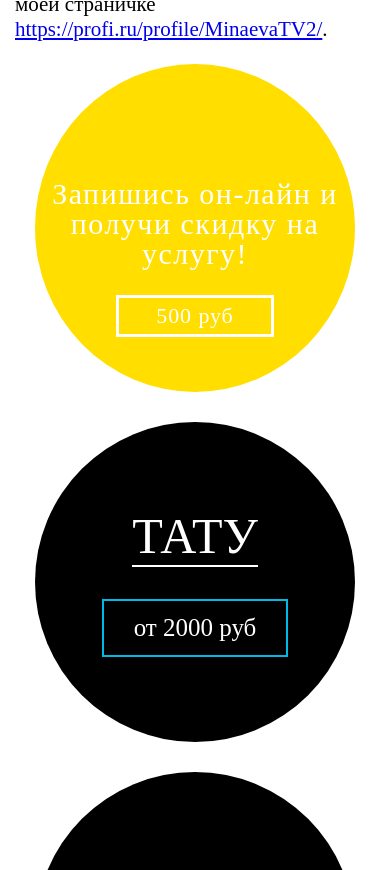
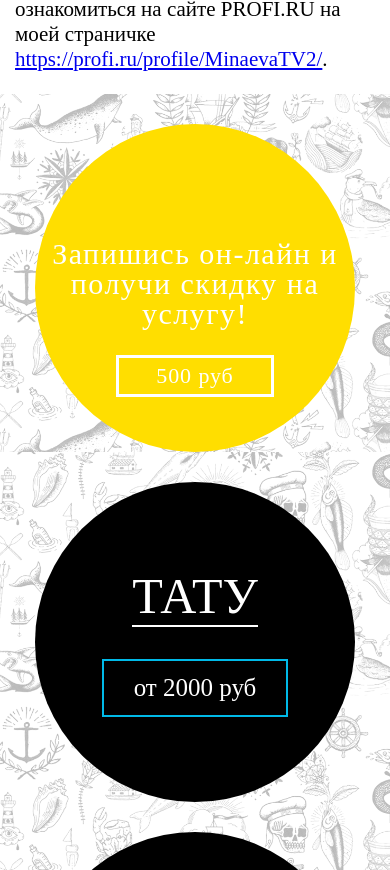
Before and after one commit to crock-png/crock-png.github.io, a plain HTML site: page index.html in a window 390 px wide. Shown: the part 1781-2651 px from the top of the page. Drawn offline with Linux system fonts and the light colour scheme.

Commit message:
Add files via upload

```diff
--- a/css/style.css
+++ b/css/style.css
@@ -470,6 +470,10 @@ form{
 		flex-wrap: wrap;
 		justify-content: center;
 	}
+	.content-wrapper {
+		background: url(../img/background-tatoo.jpg) repeat-y;
+		background-size: 100%;
+	}
 	.about-header {
 		padding-top: 41px;
 		font-size: 35px;
@@ -478,6 +482,7 @@ form{
 	}
 	.about-text {
 		margin-left: 0;
+		margin: 30px 0;
 	}
 	.online {
 		width: 320px;
@@ -514,11 +519,12 @@ form{
 		align-items: center;
 		width: 320px;
 	}
-	.services {
-		padding-bottom: 30px;
+	.works-photo {
+		padding-top: 30px;
 	}
 	.services-pic-wrapper {
-		background: none;
+		background: url(../img/background-tatoo.jpg) 0 -75px repeat-y;
+		background-size: 100%;
 	}
 	.services-text {
 		display: none;
@@ -556,6 +562,10 @@ form{
 		padding: 0;
 		padding-top: 32px;
 
+	}
+	.works {
+		background: url(../img/background-tatoo.jpg) repeat-y;
+		background-size: 100%;
 	}
 	.works-header {
 		display: none;
--- a/index.html
+++ b/index.html
@@ -2,7 +2,7 @@
 <html lang="ru">
 <head>
 	<meta charset="UTF-8">
-	<title>Сайт!</title>
+	<title>ТатуМСК</title>
 	<meta name=viewport content="width=device-width, initial-scale=1">
 	<link rel="stylesheet" href="css/style.css">
 	<!-- Yandex.Metrika counter -->
```
